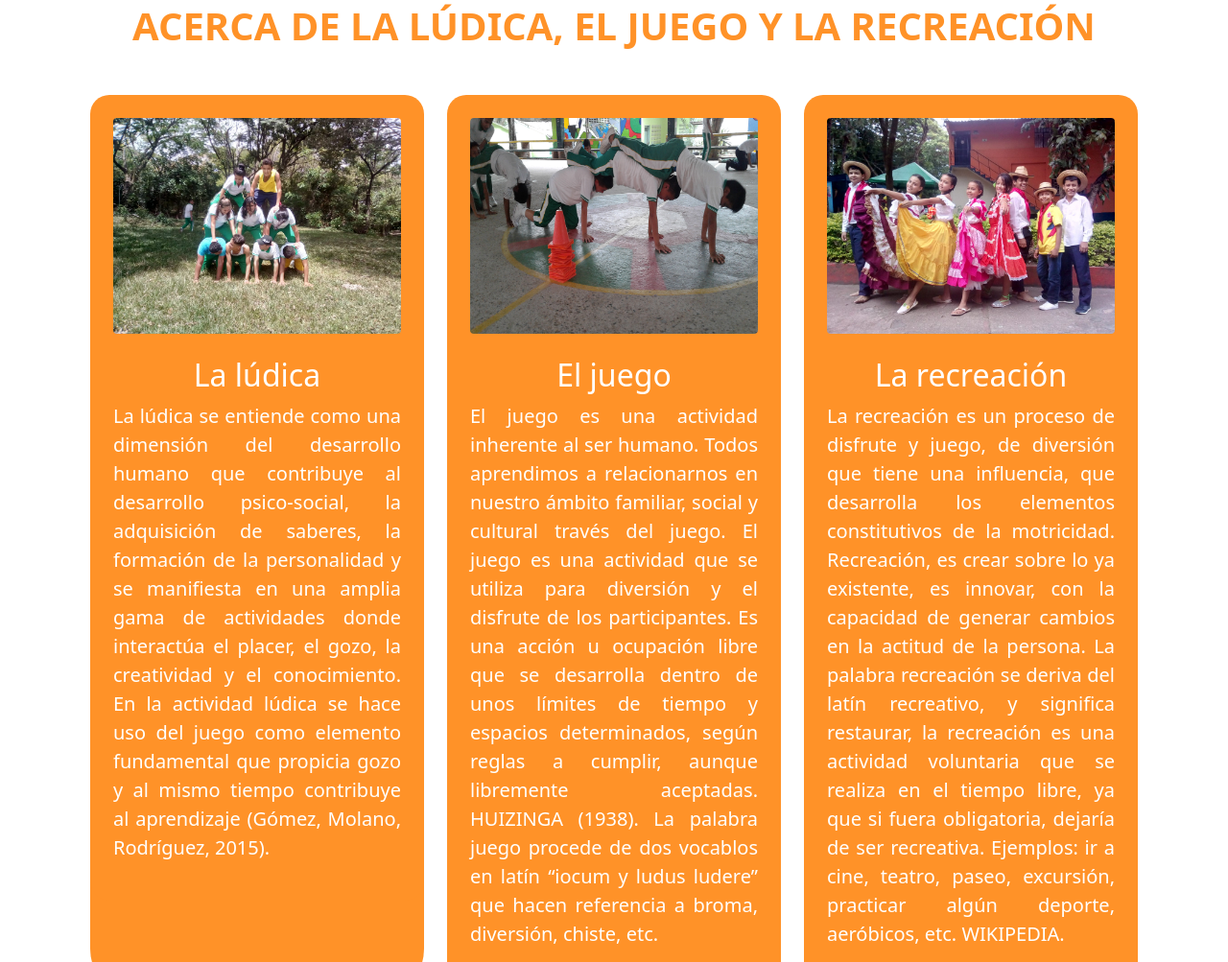
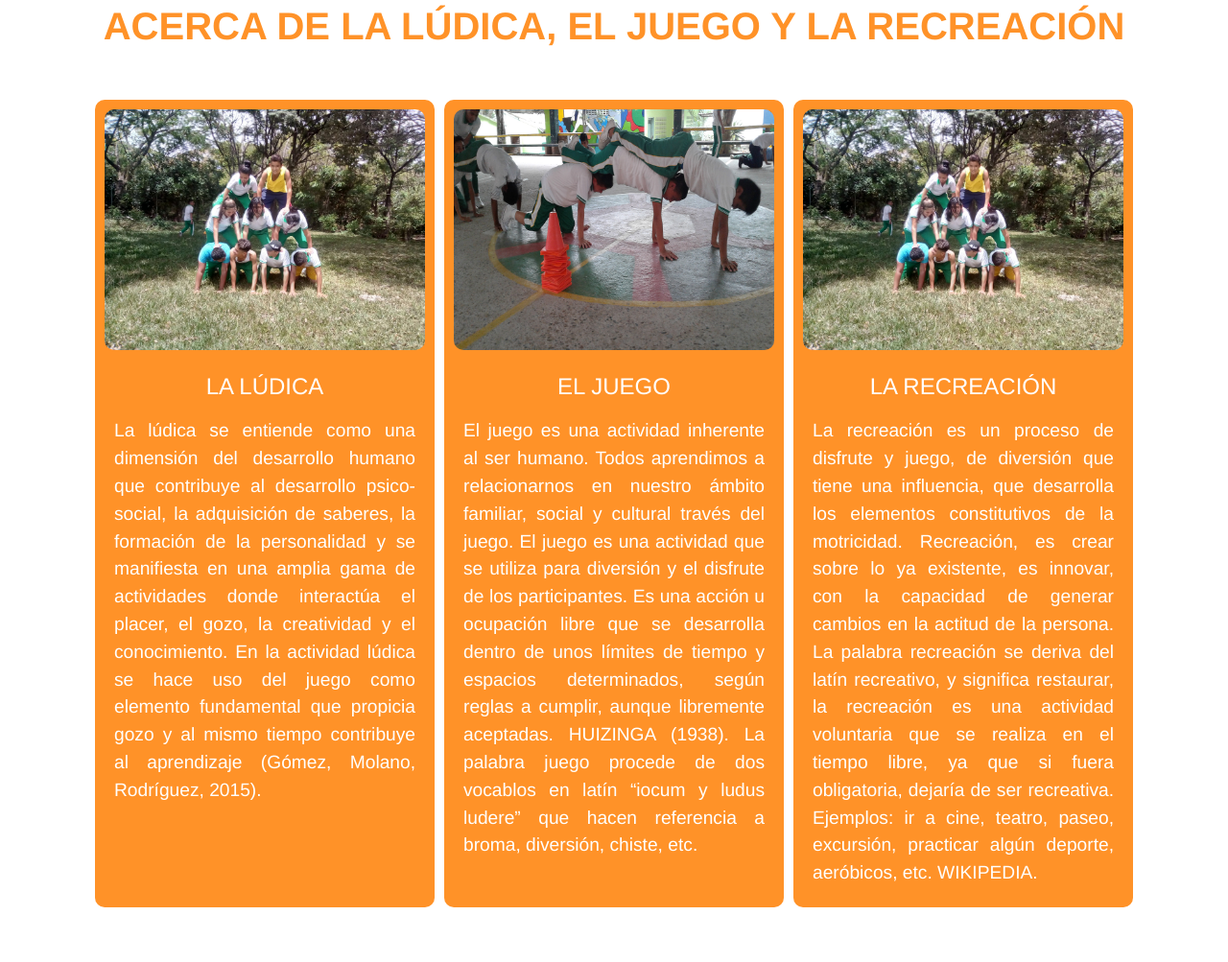
Before and after one commit to BlueDokk/WebEdufisica, a plain HTML site: page index.html in a window 1280 px wide. Shown: the part 999-2002 px from the top of the page at 96% size. Drawn offline with nearby package versions, Linux system fonts and the light colour scheme.

Commit message:
Update commit 01/02/2021

```diff
--- a/css/style.css
+++ b/css/style.css
@@ -1,4 +1,4 @@
-html {
+* {
     font-family: Helvetica, sans-serif;
     box-sizing: border-box;
     padding:0px;
@@ -49,17 +49,9 @@ a {
 
 /**************** JUMBOTRON ****************/
 .img_bg {
-    background-image: url(/images/background_2.jpg);
-    background-repeat: no-repeat;
-    background-position: center;
-    background-size: cover;
-    height: 490px;
-    margin: 0px 0px 10px 0px;
-    transition: background-image 1s;
-}
-.img_bg{
     object-fit: cover;
     display:block;
+    height:490px;
     width:100%;
 }
 .carousel{
@@ -110,14 +102,6 @@ a {
     text-align: justify;
     font-size: 1.25rem;
 }
-.articles {
-    background-color:rgb(255, 146, 40);
-    border-radius: 20px;
-    box-sizing: border-box;
-    font-size: 1.2rem;
-    text-align: justify;
-    color: white;
-}
 .btn-more {
     background-color: rgb(255, 146, 40);
     font-size: 1.2rem;
@@ -137,7 +121,6 @@ a {
 .div-message button{
     float:right;
 }
-
 
 .div-message .titles{
     text-transform: capitalize;
@@ -159,7 +142,7 @@ a {
     margin: 40px 0px;
 }
 
-.typewrite, .typewrite:hover {
+.wrap, .wrap:hover {
     font-size: 3rem;
     margin: 0px 0px;
     color:white;
@@ -316,6 +299,49 @@ form button{
 .form__group-incorrect .form__input{
     border:3px solid #bb2929;
 }
+
+/**************** ARTICLES ****************/
+.articles{
+    margin: 0;
+    width:100%
+}
+.articles .articles__item{
+    background-color: transparent;
+    padding: 5px
+}
+.articles__item .articles__item-box{
+    width:100%;
+    height: 842px;
+    background-color:rgb(255, 146, 40);
+    border-radius: 10px;
+}
+
+.box-img{
+    text-align: center;
+    padding:10px 10px 0px 10px;
+    transition: .5s;
+    width: 100%;
+}
+.box-img img{
+    border-radius: 10px;
+}
+.box-content{
+    padding:0 10px 10px 10px;
+}
+.box-content p{
+    font-size: 1.2rem;
+    padding: 10px;
+    color: white;
+    text-align: justify;
+}
+.box-content h2{
+    text-transform: uppercase;
+    font-size: 1.5rem;
+    color: #fff;
+}
+#ultimo + div{
+    visibility:hidden;
+}
 /**************** MEDIA QUERIES ****************/
 @media(max-width:992px){
     /* NAVBAR */
@@ -367,6 +393,9 @@ form button{
     }
     .videoRutina{
         height: 350px;
+    }
+    .articles__item .articles__item-box{
+    height: 436;
     }
 }
 @media(min-width:768px)and (max-width:991px){
@@ -424,6 +453,9 @@ form button{
     .videoRutina{
         height: 300px;
     }
+    .articles__item .articles__item-box{
+        height: fit-content;
+    }
 }
 @media(min-width:375px) and (max-width:575px){
     /* NAVBAR */
@@ -453,7 +485,7 @@ form button{
     .modal-title{
         font-size: 1rem;
     }
-    .typewrite{
+    .wrap{
         font-size: 2.4rem;
     }
     .pdf{
@@ -462,8 +494,11 @@ form button{
     .videoRutina{
         height: 290px;
     }
-    .form__message{
-        font-size:14px;
+    .form__message p,.form__message i,.form__message b{
+        font-size:15px;
+    }
+    .articles__item .articles__item-box{
+        height: fit-content;
     }
 }
 @media(max-width:374px){
@@ -494,8 +529,8 @@ form button{
     .modal-title{
         font-size: 1.2rem;
     }
-    .typewrite{
-        font-size: 1.8rem;
+    .wrap{
+        font-size: 1.6rem;
     }
     .pdf{
         height:600px;
@@ -503,7 +538,19 @@ form button{
     .videoRutina{
         height: 200px;
     }
-    .form__message{
+    .form__message p,.form__message i,.form__message b{
         font-size:10px;
     }
+    .box-content p{
+        font-size: 1rem;
+    }
+    .articles #ludica p{
+        font-size: 1rem;
+    }
+    .box-content h2{
+        font-size: 1.2rem;
+    }
+    .articles__item .articles__item-box{
+        height: fit-content;
+    }
 }
--- a/index.html
+++ b/index.html
@@ -174,5 +174,7 @@
     <script src="js/ajax-utils.js"></script>
     <script src="js/script.js"></script>
     <script src="js/validation-form.js"></script>
+
+    <div id="ultimo"></div>
 </body>
 </html>
--- a/snippets/home-snippet.html
+++ b/snippets/home-snippet.html
@@ -36,29 +36,40 @@
 <div class="row row-content">
   <h2 class="titles text-center mb-5">Acerca de la lúdica, el juego y la recreación</h2>
 
-  <div class="row-content-two">
-      <div class="row row-article p-0">
-        <div class="col-lg-6 col-xl-4 mb-3">
-            <div class="articles p-4">
-                <img src="images/ludica.jpg" class="img-fluid rounded mx-auto d-block d-none d-md-block" alt="La lúdica">
-                <h2 class="text-center mt-md-4">La lúdica</h2>
-                <p class="text-article">La lúdica se entiende como una dimensión del desarrollo humano que contribuye al desarrollo psico-social, la adquisición de saberes, la formación de la personalidad y se manifiesta en una amplia gama de actividades donde interactúa el placer, el gozo, la creatividad y el conocimiento. En la actividad lúdica se hace uso del juego como elemento fundamental que propicia gozo y al mismo tiempo contribuye al aprendizaje (Gómez, Molano, Rodríguez, 2015).</p>
-            </div>
+  <div class="row articles">
+    <div id="ludica" class="col-xl-4 col-lg-6 col-md-6 articles__item mb-3">
+      <div class="articles__item-box">
+        <div class="box-img">
+          <img src="images/ludica.jpg" class="img-fluid mx-auto d-block d-none d-sm-block" alt="La lúdica">
         </div>
-        <div class="col-articles col-lg-6 col-xl-4 mb-3">
-            <div class="articles p-4">
-                <img src="images/juego.jpg" class="img-fluid rounded mx-auto d-block d-none d-md-block" alt="El juego">
-                <h2 class="text-center mt-md-4">El juego</h2>
-                <p class="text-article">El juego es una actividad inherente al ser humano. Todos aprendimos a relacionarnos en nuestro ámbito familiar, social y cultural través del juego. El juego es una actividad que se utiliza para diversión y el disfrute de los participantes. Es una acción u ocupación libre que se desarrolla dentro de unos límites de tiempo y espacios determinados, según reglas a cumplir, aunque libremente aceptadas. HUIZINGA (1938). La palabra juego procede de dos vocablos en latín “iocum y ludus ludere” que hacen referencia a broma, diversión, chiste, etc.</p>
-            </div>
+        <div class="box-content">
+          <h2 class="text-center mt-md-4 mt-2">La lúdica</h2>
+          <p class="box-text">La lúdica se entiende como una dimensión del desarrollo humano que contribuye al desarrollo psico-social, la adquisición de saberes, la formación de la personalidad y se manifiesta en una amplia gama de actividades donde interactúa el placer, el gozo, la creatividad y el conocimiento. En la actividad lúdica se hace uso del juego como elemento fundamental que propicia gozo y al mismo tiempo contribuye al aprendizaje (Gómez, Molano, Rodríguez, 2015).</p>
         </div>
-        <div class="col-lg-12 col-xl-4">
-            <div class="articles article-lg p-4">
-                <img src="images/recreacion.jpg" class="img-fluid rounded mx-auto d-block d-none d-md-block" alt="La recreación">
-                <h2 class="text-center mt-md-4">La recreación</h2>
-                <p class="text-article">La recreación es un proceso de disfrute y juego, de diversión que tiene una influencia, que desarrolla los elementos constitutivos de la motricidad.  Recreación, es crear sobre lo ya existente, es innovar, con la capacidad de generar cambios en la actitud de la persona. La palabra recreación se deriva del latín recreativo, y significa restaurar, la recreación es una actividad voluntaria que se realiza en el tiempo libre, ya que si fuera obligatoria, dejaría de ser recreativa. Ejemplos: ir a cine, teatro, paseo, excursión, practicar algún deporte, aeróbicos, etc. WIKIPEDIA.</p>
-            </div>
+      </div>
+    </div>
+    <div id="juego" class="col-xl-4 col-lg-6 col-md-6 articles__item mb-3">
+      <div class="articles__item-box">
+        <div class="box-img">
+          <img src="images/juego.jpg" class="img-fluid mx-auto d-block d-none d-sm-block" alt="La lúdica">
         </div>
+        <div class="box-content">
+          <h2 class="text-center mt-md-4 mt-2 ">El juego</h2>
+          <p class="box-text">El juego es una actividad inherente al ser humano. Todos aprendimos a relacionarnos en nuestro ámbito familiar, social y cultural través del juego. El juego es una actividad que se utiliza para diversión y el disfrute de los participantes. Es una acción u ocupación libre que se desarrolla dentro de unos límites de tiempo y espacios determinados, según reglas a cumplir, aunque libremente aceptadas. HUIZINGA (1938). La palabra juego procede de dos vocablos en latín “iocum y ludus ludere” que hacen referencia a broma, diversión, chiste, etc.</p>
+        </div>
+      </div>
+
+    </div>
+    <div id="recreacion" class="offset-xl-0 offset-lg-1 col-xl-4 col-lg-10 col-md-12 articles__item">
+      <div class="articles__item-box">
+        <div class="box-img">
+          <img src="images/ludica.jpg" class="img-fluid mx-auto d-block d-none d-sm-block" alt="La lúdica">
+        </div>
+        <div class="box-content">
+          <h2 class="text-center mt-md-4 mt-2">La recreación</h2>
+          <p class="box-text">La recreación es un proceso de disfrute y juego, de diversión que tiene una influencia, que desarrolla los elementos constitutivos de la motricidad.  Recreación, es crear sobre lo ya existente, es innovar, con la capacidad de generar cambios en la actitud de la persona. La palabra recreación se deriva del latín recreativo, y significa restaurar, la recreación es una actividad voluntaria que se realiza en el tiempo libre, ya que si fuera obligatoria, dejaría de ser recreativa. Ejemplos: ir a cine, teatro, paseo, excursión, practicar algún deporte, aeróbicos, etc. WIKIPEDIA.</p>
+        </div>
+      </div>
     </div>
   </div>
 </div><!--articles-->
```
Also changed, not shown: snippets/guias-snippet.html (+24 -24 lines), images/inuyasha-29373-1920x1200.jpg (deleted), images/inuyasha-inuiasha-kagome-liubov.jpg (deleted), 6 other files.
